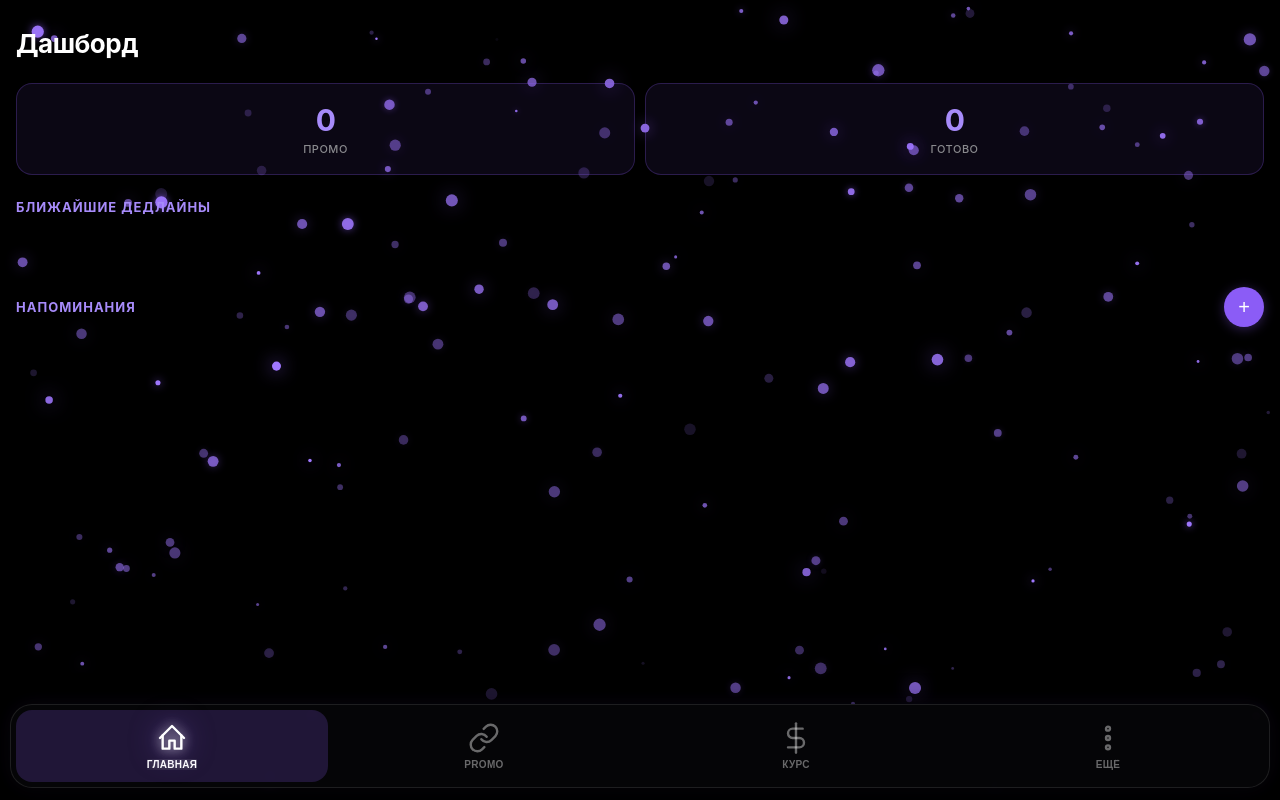
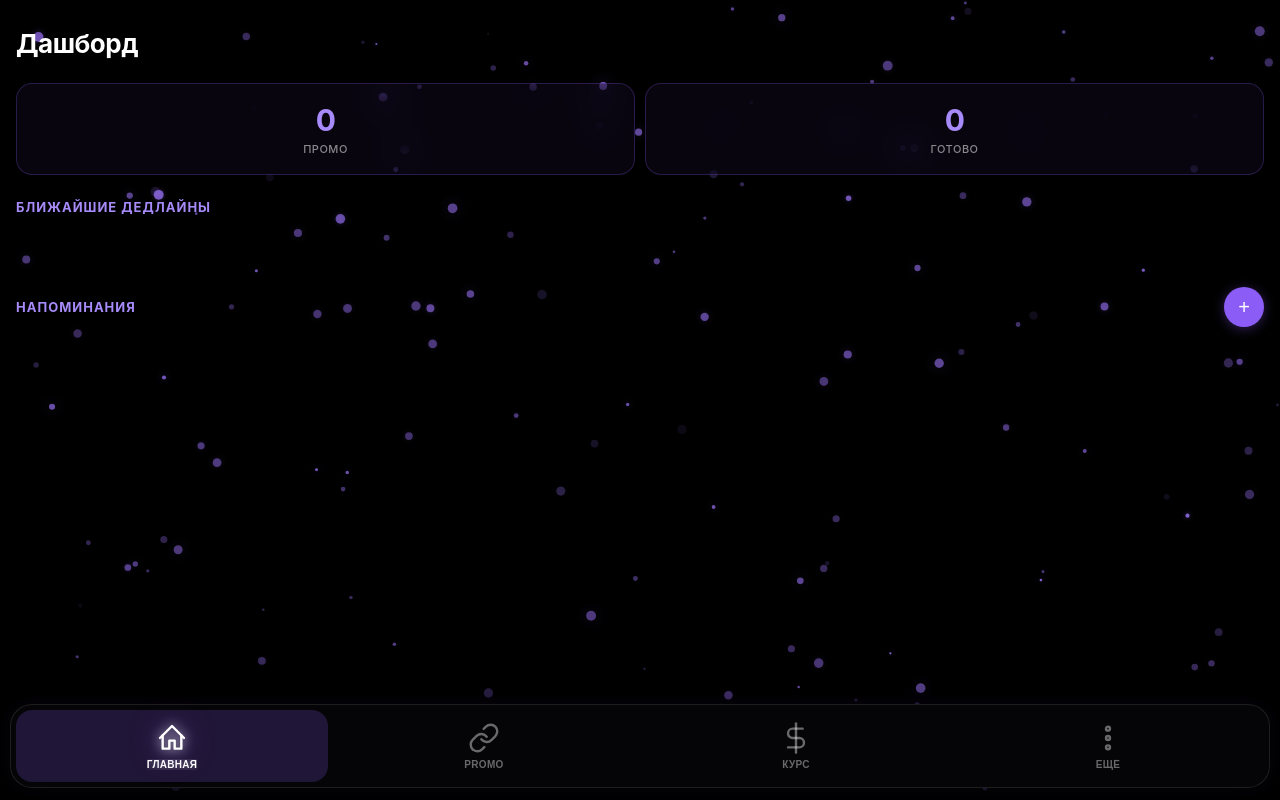
Before and after one commit to ForbiddenCount/cekxeijc, a FastAPI app: page / in a window 1280 px wide. Run offline with FastAPI, Linux system fonts and the light colour scheme; some libraries are stand-ins or nearby versions.

Commit message:
feat: darker cards with backdrop blur, particle optimization
Co-Authored-By: Devin AI <158243242+devin-ai-integration[bot]@users.noreply.github.com>

```diff
--- a/frontend/static/app.js
+++ b/frontend/static/app.js
@@ -6,13 +6,15 @@ let advertisers = [];
 let promos = [];
 let exchangeRate = 92;
 
-// ── Particles ──
+// ── Particles (optimized) ──
 
 function initParticles() {
     const canvas = document.getElementById("particleCanvas");
     if (!canvas) return;
-    const ctx = canvas.getContext("2d");
+    const ctx = canvas.getContext("2d", { alpha: true });
     let w, h, particles;
+    const isMobile = window.innerWidth < 500;
+    const density = isMobile ? 10000 : 7000;
 
     function resize() {
         w = canvas.width = window.innerWidth;
@@ -21,17 +23,17 @@ function initParticles() {
 
     function createParticles() {
         particles = [];
-        const count = Math.floor((w * h) / 6000);
+        const count = Math.min(Math.floor((w * h) / density), isMobile ? 80 : 150);
         for (let i = 0; i < count; i++) {
             particles.push({
                 x: Math.random() * w,
                 y: Math.random() * h,
-                r: Math.random() * 5 + 1.2,
-                dx: (Math.random() - 0.5) * 0.3,
-                dy: (Math.random() - 0.5) * 0.3,
-                alpha: Math.random() * 0.6 + 0.25,
+                r: Math.random() * 4 + 1,
+                dx: (Math.random() - 0.5) * 0.25,
+                dy: (Math.random() - 0.5) * 0.25,
+                alpha: Math.random() * 0.5 + 0.2,
                 pulse: Math.random() * Math.PI * 2,
-                glow: Math.random() * 14 + 6,
+                glow: Math.random() * 10 + 4,
             });
         }
     }
@@ -41,20 +43,18 @@ function initParticles() {
         for (const p of particles) {
             p.x += p.dx;
             p.y += p.dy;
-            p.pulse += 0.012;
+            p.pulse += 0.01;
             if (p.x < 0) p.x = w;
             if (p.x > w) p.x = 0;
             if (p.y < 0) p.y = h;
             if (p.y > h) p.y = 0;
-            const a = p.alpha + Math.sin(p.pulse) * 0.2;
-            const al = Math.max(0, a);
-
+            const al = Math.max(0, p.alpha + Math.sin(p.pulse) * 0.15);
             ctx.save();
             ctx.shadowBlur = p.glow;
-            ctx.shadowColor = `rgba(139, 92, 246, ${al * 0.8})`;
+            ctx.shadowColor = `rgba(139,92,246,${al * 0.7})`;
             ctx.beginPath();
             ctx.arc(p.x, p.y, p.r, 0, Math.PI * 2);
-            ctx.fillStyle = `rgba(160, 120, 255, ${al})`;
+            ctx.fillStyle = `rgba(160,120,255,${al})`;
             ctx.fill();
             ctx.restore();
         }
@@ -64,7 +64,8 @@ function initParticles() {
     resize();
     createParticles();
     draw();
-    window.addEventListener("resize", () => { resize(); createParticles(); });
+    let resizeTimer;
+    window.addEventListener("resize", () => { clearTimeout(resizeTimer); resizeTimer = setTimeout(() => { resize(); createParticles(); }, 200); });
 }
 
 // ── Init ──
--- a/frontend/static/style.css
+++ b/frontend/static/style.css
@@ -7,8 +7,8 @@
     --accent-light: #A78BFA;
     --accent-dim: rgba(139, 92, 246, 0.15);
     --accent-glow: rgba(139, 92, 246, 0.25);
-    --card-bg: rgba(10, 10, 14, 0.96);
-    --card-bg-accent: rgba(139, 92, 246, 0.1);
+    --card-bg: rgba(6, 6, 10, 0.85);
+    --card-bg-accent: rgba(139, 92, 246, 0.08);
     --border: rgba(255, 255, 255, 0.08);
     --border-accent: rgba(139, 92, 246, 0.25);
     --radius: 16px;
@@ -41,6 +41,7 @@ body {
     height: 100%;
     z-index: 0;
     pointer-events: none;
+    will-change: transform;
 }
 
 #app {
@@ -282,11 +283,15 @@ body {
     text-align: center;
     cursor: pointer;
     transition: all 0.2s;
+    backdrop-filter: blur(20px);
+    -webkit-backdrop-filter: blur(20px);
 }
 
 .stat-card.accent {
     border-color: var(--border-accent);
-    background: rgba(139, 92, 246, 0.08);
+    background: rgba(139, 92, 246, 0.06);
+    backdrop-filter: blur(20px);
+    -webkit-backdrop-filter: blur(20px);
 }
 
 .stat-card.warning {
@@ -343,6 +348,8 @@ body {
     cursor: pointer;
     transition: all 0.2s;
     -webkit-tap-highlight-color: transparent;
+    backdrop-filter: blur(20px);
+    -webkit-backdrop-filter: blur(20px);
 }
 
 .card:active {
@@ -513,6 +520,8 @@ body {
     font-size: 13px;
     -webkit-appearance: none;
     appearance: none;
+    backdrop-filter: blur(20px);
+    -webkit-backdrop-filter: blur(20px);
 }
 
 .search-input {
@@ -526,6 +535,8 @@ body {
     font-family: inherit;
     outline: none;
     transition: border-color 0.2s;
+    backdrop-filter: blur(20px);
+    -webkit-backdrop-filter: blur(20px);
 }
 
 .search-input:focus {
@@ -542,6 +553,8 @@ body {
     border: 1px solid var(--border);
     border-radius: var(--radius);
     padding: 24px;
+    backdrop-filter: blur(20px);
+    -webkit-backdrop-filter: blur(20px);
 }
 
 .rate-display {
@@ -605,6 +618,8 @@ body {
     padding: 28px;
     text-align: center;
     margin-bottom: 24px;
+    backdrop-filter: blur(20px);
+    -webkit-backdrop-filter: blur(20px);
 }
 
 .profile-avatar {
@@ -679,7 +694,7 @@ body {
 .input-group textarea,
 .input-group select {
     width: 100%;
-    background: rgba(8, 8, 12, 0.95);
+    background: rgba(6, 6, 10, 0.9);
     color: var(--text);
     border: 1px solid var(--border);
     padding: 14px;
@@ -688,6 +703,8 @@ body {
     font-family: inherit;
     outline: none;
     transition: border-color 0.2s;
+    backdrop-filter: blur(16px);
+    -webkit-backdrop-filter: blur(16px);
 }
 
 .input-group input:focus,
```
